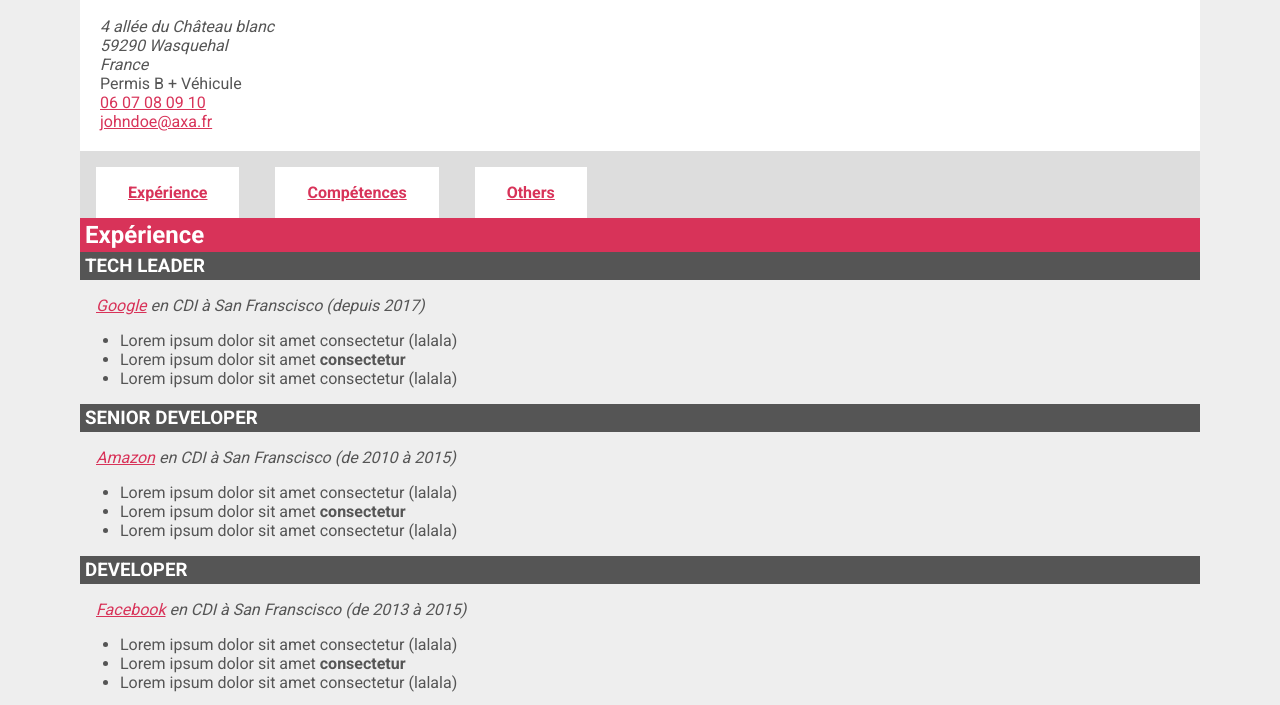
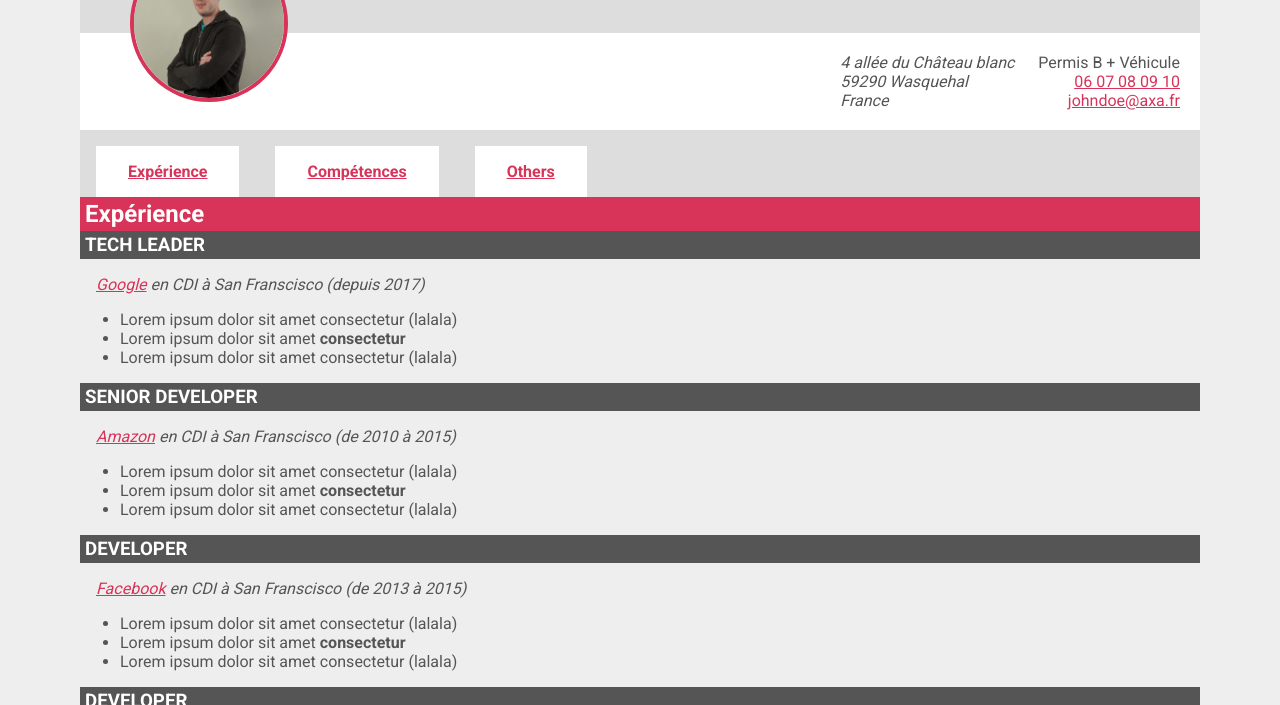
Before and after one commit to samuel-gomez/formation-front-end, a plain HTML site: page index.html in a window 1280 px wide. Shown: the part 225-930 px from the top of the page. Drawn offline with Linux system fonts and the light colour scheme.

Commit message:
update render solution

```diff
--- a/index.html
+++ b/index.html
@@ -14,6 +14,15 @@
   <header>
     <div class='title'>
       <h1 id="top">John Doe</h1>
+      <figure>
+        <img alt="John Doe" title="Photo CV de John Doe"
+             src="./640.png"
+             srcset="
+              ./640.png 640w,
+              ./768.png 768w,
+              ./1183.png 1540w"
+             sizes="150px"/>
+      </figure>
     </div>
     <div class="info">
       <address>
@@ -21,7 +30,7 @@
         59290 Wasquehal<br>
         France
       </address>
-      <div>
+      <div class="info-perso">
         Permis B + Véhicule <br>
         <a href="tel:0607080910">06 07 08 09 10</a><br>
         <a title="contacter John Doe"
--- a/main.css
+++ b/main.css
@@ -19,6 +19,14 @@ header {
 header .info {
   background: white;
   padding: 20px;
+  text-align: right;
+}
+header .info address {
+  display: inline-block;
+  margin-right: 20px;
+}
+header .info-perso {
+  display: inline-block;
 }
 header .title {
   position: relative;
```
